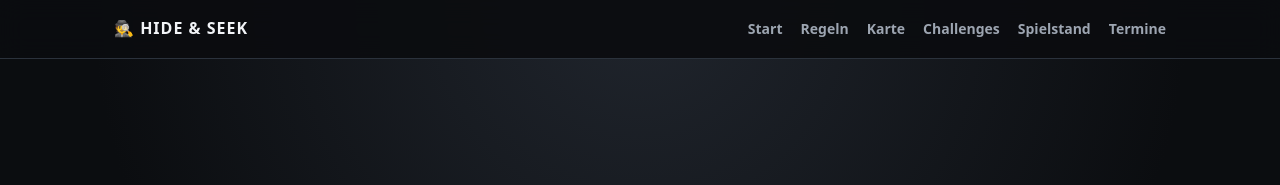
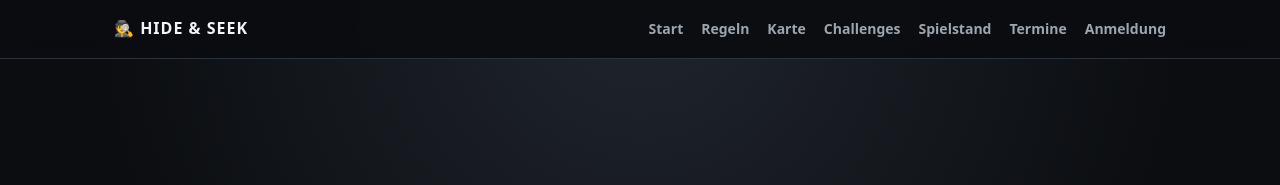
Before and after one commit to sacralo/hide-and-seek, a Jekyll site: the page built from docs/teilnehmende.md, in a window 1280 px wide. Shown: the top 185 px of the page. Built offline with Jekyll 4.4.1, drawn with Linux system fonts in a browser that asks for light colours; our own code applies the rules of GitHub Pages for plain Markdown files.

Commit message:
Update default.html

```diff
--- a/_layouts/default.html
+++ b/_layouts/default.html
@@ -26,6 +26,7 @@
       <a href="{{ '/challenges' | relative_url }}">Challenges</a>
       <a href="{{ '/spielstand' | relative_url }}">Spielstand</a>
       <a href="{{ '/termine' | relative_url }}">Termine</a>
+      <a href="{{ '/anmeldung' | relative_url }}">Anmeldung</a>
     </nav>
 
   </div>
```
